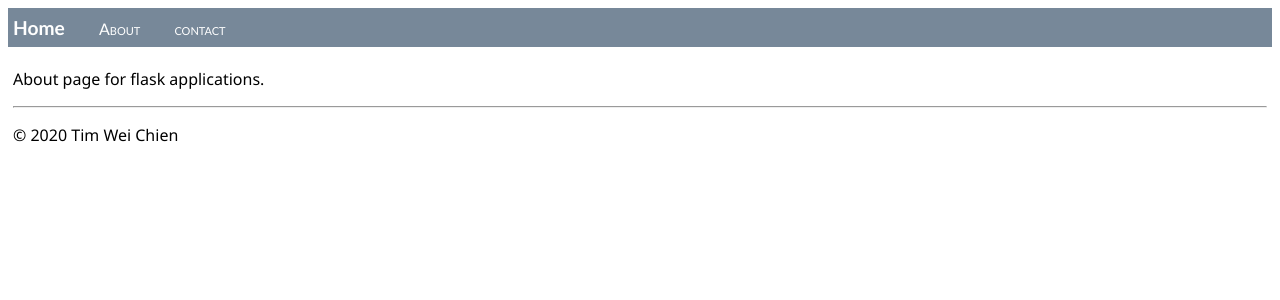
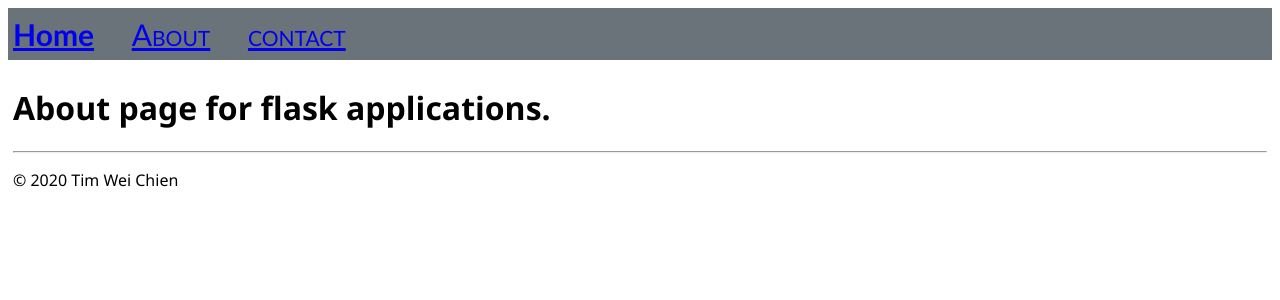
Before and after one commit to tingweichien/flask-heroku, a Flask app: page /about in a window 1280 px wide. Shown: the top 300 px of the page. Run offline with Flask 2, Linux system fonts and the light colour scheme.

Commit message:
add the icon and try to fix the image problem for not showing on Heroku

```diff
--- a/static/css/layout.css
+++ b/static/css/layout.css
@@ -1,18 +1,12 @@
 .navbar {
-    background-color: lightslategray;
-    font-size: 1em;
+    background-color: rgb(107, 115, 122);
+    font-size: 30px;
     font-family: 'Trebuchet MS', 'Lucida Sans Unicode', 'Lucida Grande', 'Lucida Sans', Arial, sans-serif;
     color: white;
     padding: 8px 5px 8px 5px;
 }
 
-.navbar a {
-    text-decoration: none;
-    color: inherit;
-}
-
 .navbar-brand {
-    font-size: 1.2em;
     font-weight: 600;
 }
 
--- a/templates/about.html
+++ b/templates/about.html
@@ -3,5 +3,5 @@
     About us
 {% endblock %}
 {% block content %}
-    <p>About page for flask applications.</p>
+    <h1>About page for flask applications.</h1>
 {% endblock %}
--- a/templates/contact.html
+++ b/templates/contact.html
@@ -3,5 +3,5 @@
     Contact us
 {% endblock %}
 {% block content %}
-    <p>Contact page for flask applications.</p>
+    <h1>Contact page for flask applications.</h1>
 {% endblock %}
--- a/templates/home.html
+++ b/templates/home.html
@@ -3,6 +3,6 @@
     Home page
 {% endblock %}
 {% block content %}
-    <p>Home page for flask applications</p>
-    <img src="{{ url_for('static', filename='images/dragonfly.jpg') }}" alt="歡迎" width=900px height=600px>
+    <h1>Home page for flask applications</h1>
+    <img src="{{ url_for('static', filename='image/dragonfly.png') }}" type="image/png" alt="歡迎" width=900px height=600px/>
 {% endblock %}
--- a/templates/layout.html
+++ b/templates/layout.html
@@ -6,8 +6,13 @@
     <meta charset="utf-8">
     <title>{% block title %}{% endblock %}</title>
 
+    <!--icon file-->
+    <link rel="icon" href="{{ url_for('static', filename='image/dragonfly_ico.ico') }}" type="image/x-icon" />
+    <link rel="shortcut icon" href="{{ url_for('static', filename='image/dragonfly_ico.ico') }}" type="image/x-icon" />
+    <link rel="apple-touch-icon" href="{{ url_for('static', filename='image/dragonfly_ico.ico') }}" type="image/x-icon"/>
+
     <!--load static file-->
-    <link rel="stylesheet" href="{{ url_for('static', filename='css/layout.css') }}"/>
+    <link rel="stylesheet" type="text/css" href="{{ url_for('static', filename='css/layout.css') }}"/>
 
 </head>
 
```
Also changed, not shown: readme.md (added), static/image/dragonfly_ico.ico (added), 1 other file.
